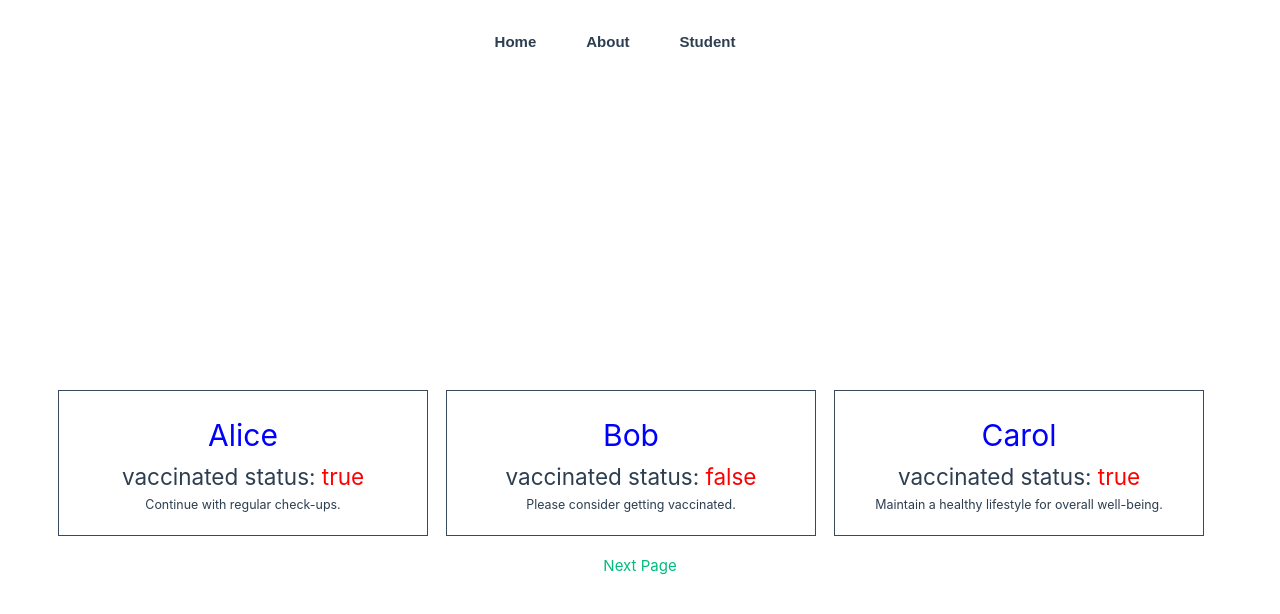
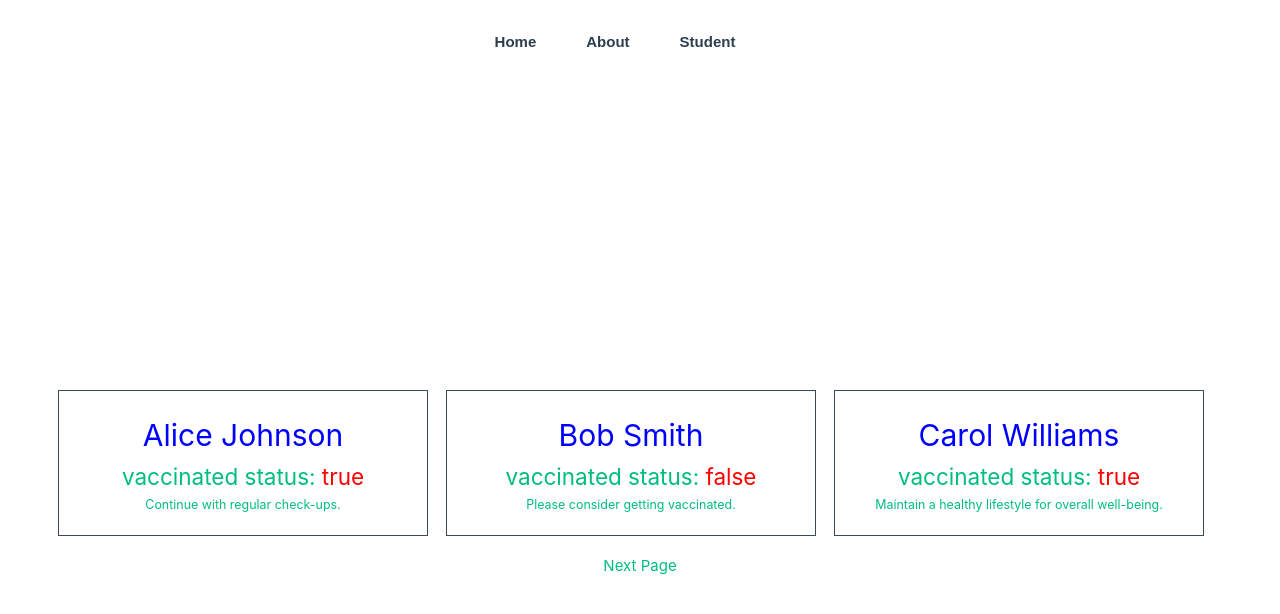
Before and after one commit to SE331-2023-project1/project01-mairoo, a Vue app in the folder Project01-mairoo/: page /doctor in a window 1280 px wide. Shown: the top 614 px of the page. Built offline with nearby package versions, Linux system fonts and the light colour scheme; data requests are answered from the project's data file.

Commit message:
Add PatientLayout

```diff
--- a/Project01-mairoo/db.json
+++ b/Project01-mairoo/db.json
@@ -171,33 +171,58 @@
   "patients": [
     {
       "id": 1,
-      "name": "Alice",
+      "first_name": "Alice",
+      "last_name": "Johnson",
+      "blood_type": "A+",
       "vaccinated": true,
-      "recommendation": "Continue with regular check-ups."
+      "recommendation": "Continue with regular check-ups.",
+      "patient_history": "No major health issues in the past.",
+      "hospital": "City General Hospital",
+      "congenital_disease": "None"
     },
     {
       "id": 2,
-      "name": "Bob",
+      "first_name": "Bob",
+      "last_name": "Smith",
+      "blood_type": "O-",
       "vaccinated": false,
-      "recommendation": "Please consider getting vaccinated."
+      "recommendation": "Please consider getting vaccinated.",
+      "patient_history": "Allergic to penicillin.",
+      "hospital": "Central Medical Center",
+      "congenital_disease": "None"
     },
     {
       "id": 3,
-      "name": "Carol",
+      "first_name": "Carol",
+      "last_name": "Williams",
+      "blood_type": "B+",
       "vaccinated": true,
-      "recommendation": "Maintain a healthy lifestyle for overall well-being."
+      "recommendation": "Maintain a healthy lifestyle for overall well-being.",
+      "patient_history": "Had appendectomy in 2010.",
+      "hospital": "Green Valley Hospital",
+      "congenital_disease": "None"
     },
     {
       "id": 4,
-      "name": "David",
+      "first_name": "David",
+      "last_name": "Brown",
+      "blood_type": "AB-",
       "vaccinated": false,
-      "recommendation": "Schedule a follow-up appointment for further assessment."
+      "recommendation": "Schedule a follow-up appointment for further assessment.",
+      "patient_history": "Diagnosed with asthma.",
+      "hospital": "Westside Medical Center",
+      "congenital_disease": "None"
     },
     {
       "id": 5,
-      "name": "Eve",
+      "first_name": "Eve",
+      "last_name": "Jones",
+      "blood_type": "O+",
       "vaccinated": true,
-      "recommendation": "Continue to stay active and hydrated."
+      "recommendation": "Continue to stay active and hydrated.",
+      "patient_history": "Fractured right arm in 2018.",
+      "hospital": "Sunshine General Hospital",
+      "congenital_disease": "None"
     }
   ]
 }
--- a/Project01-mairoo/src/components/PatientCard.vue
+++ b/Project01-mairoo/src/components/PatientCard.vue
@@ -11,21 +11,22 @@ const prop = defineProps({
 </script>
 
 <template>
+  <RouterLink :to="{ name: 'patient-detail', params: { id: patient?.id } }">
     <div class="patient">
       <div class="patient-card">
-      <h1>
-        {{ patient?.name }}
-      </h1>
-      <h2>vaccinated status: <span>
+        <h1>{{ patient?.first_name }} {{ patient?.last_name }}</h1>
+        <h2>
+          vaccinated status:
+          <span>
             {{ patient?.vaccinated }}
           </span>
         </h2>
-
         <h5>
           {{ patient?.recommendation }}
         </h5>
       </div>
     </div>
+  </RouterLink>
 </template>
 
 <style scoped>
@@ -45,12 +46,11 @@ const prop = defineProps({
 
 .patient-card span {
   color: red;
-    text-decoration:double
+  text-decoration: double;
 }
 
 .patient-card h1 {
   color: blue;
-    text-decoration:double
+  text-decoration: double;
 }
-
 </style>
--- a/Project01-mairoo/src/router/index.ts
+++ b/Project01-mairoo/src/router/index.ts
@@ -4,6 +4,9 @@ import AboutView from '../views/AboutView.vue'
 import StudentView from '../views/StudentView.vue'
 import AdminView from '../views/AdminView.vue'
 import DoctorView from '../views/DoctorView.vue'
+import PatientDetail from '@/views/patient/PatientDetailView.vue'
+import PatientReccomend from '@/views/patient/PatientRecommendView.vue'
+import PatientLayout from '@/views/patient/PatientLayoutView.vue'
 import Nprogress from 'nprogress'
 
 const router = createRouter({
@@ -36,6 +39,26 @@ const router = createRouter({
       name: 'DoctorDashboard',
       component: DoctorView,
       props: (route) => ({ page: parseInt((route.query?.page as string) || '1') })
+    },
+    {
+      path: '/patient/:id',
+      name: 'patient-layout',
+      component: PatientLayout,
+      props: true,
+      children: [
+        {
+          path: '',
+          name: 'patient-detail',
+          component: PatientDetail,
+          props: true
+        },
+        {
+          path: 'recommend',
+          name: 'patient-recommend',
+          component: PatientReccomend,
+          props: true
+        }
+      ]
     }
   ]
 })
--- a/Project01-mairoo/src/views/DoctorView.vue
+++ b/Project01-mairoo/src/views/DoctorView.vue
@@ -1,7 +1,7 @@
 <script setup lang="ts">
 import PatientCard from '@/components/PatientCard.vue'
 import PatientService from '@/services/PatientService'
-import { computed, ref, watchEffect} from 'vue'
+import { computed, ref, watchEffect } from 'vue'
 import { useRouter, RouterLink } from 'vue-router'
 import type { PatientItem } from '@/type'
 import type { AxiosResponse } from 'axios'
@@ -36,7 +36,6 @@ const hasNextPage = computed(() => {
   const totalPages = Math.ceil(totalEvent.value / 3)
   return props.page.valueOf() < totalPages
 })
-
 </script>
 
 <template>
--- /dev/null
+++ b/Project01-mairoo/src/views/patient/PatientDetailView.vue
@@ -0,0 +1,33 @@
+<script setup lang="ts">
+import { ref, type Ref, type PropType } from 'vue'
+import type { PatientItem } from '@/type'
+import PatientService from '@/services/PatientService'
+
+// const patient = ref< PatientItem | null > (null)
+
+const props = defineProps({
+  patient: {
+    type: Object as PropType<PatientItem>,
+    require: true
+  }
+})
+
+// PatientService.getPatientById(Number(props.id))
+// .then((res) => {
+//     patient.value = res.data
+// }).catch(error => {
+//     console.log(error);
+// })
+</script>
+
+<template>
+  <div v-if="patient">
+    <!-- <h1>{{ patient?.first_name }} {{ patient?.last_name }}</h1> -->
+    <p>{{ patient?.patient_history }}</p>
+    <p>{{ patient?.recommendation }}</p>
+    <!-- <RouterLink :to="{name: 'PatientRecommend', params: {id}}">
+            Recommend to patient
+        </RouterLink> -->
+  </div>
+  <div></div>
+</template>
--- /dev/null
+++ b/Project01-mairoo/src/views/patient/PatientLayoutView.vue
@@ -0,0 +1,32 @@
+<script setup lang="ts">
+import { ref } from 'vue'
+import type { PatientItem } from '@/type'
+import PatientService from '@/services/PatientService'
+
+const patient = ref<PatientItem | null>(null)
+const props = defineProps({
+  id: String
+})
+
+PatientService.getPatientById(Number(props.id))
+  .then((res) => {
+    patient.value = res.data
+  })
+  .catch((error) => {
+    console.log(error)
+  })
+</script>
+
+<template>
+  <div v-if="patient">
+    <h1>{{ patient.first_name }}</h1>
+
+    <RouterView :patient="patient"></RouterView>
+
+    <div id="nav">
+      <RouterLink :to="{ name: 'patient-recommend', params: { id } }">
+        Recommend to patient
+      </RouterLink>
+    </div>
+  </div>
+</template>
--- /dev/null
+++ b/Project01-mairoo/src/views/patient/PatientRecommendView.vue
@@ -0,0 +1,26 @@
+<script setup lang="ts">
+import { ref, type Ref, type PropType } from 'vue'
+import type { PatientItem } from '@/type'
+import PatientService from '@/services/PatientService'
+
+// const patient = ref< PatientItem | null > (null)
+
+const props = defineProps({
+  patient: {
+    type: Object as PropType<PatientItem>,
+    require: true
+  }
+})
+
+// PatientService.getPatientById(Number(props.id))
+// .then((res) => {
+//     patient.value = res.data
+// }).catch(error => {
+//     console.log(error);
+// })
+</script>
+
+<template>
+  <p>Recommend to patient</p>
+  <p>adfadsfasdfj;</p>
+</template>
```
Also changed, not shown: Project01-mairoo/src/type.ts (+6 -1 lines). Lines whose indentation alone changed are shown as unchanged.
